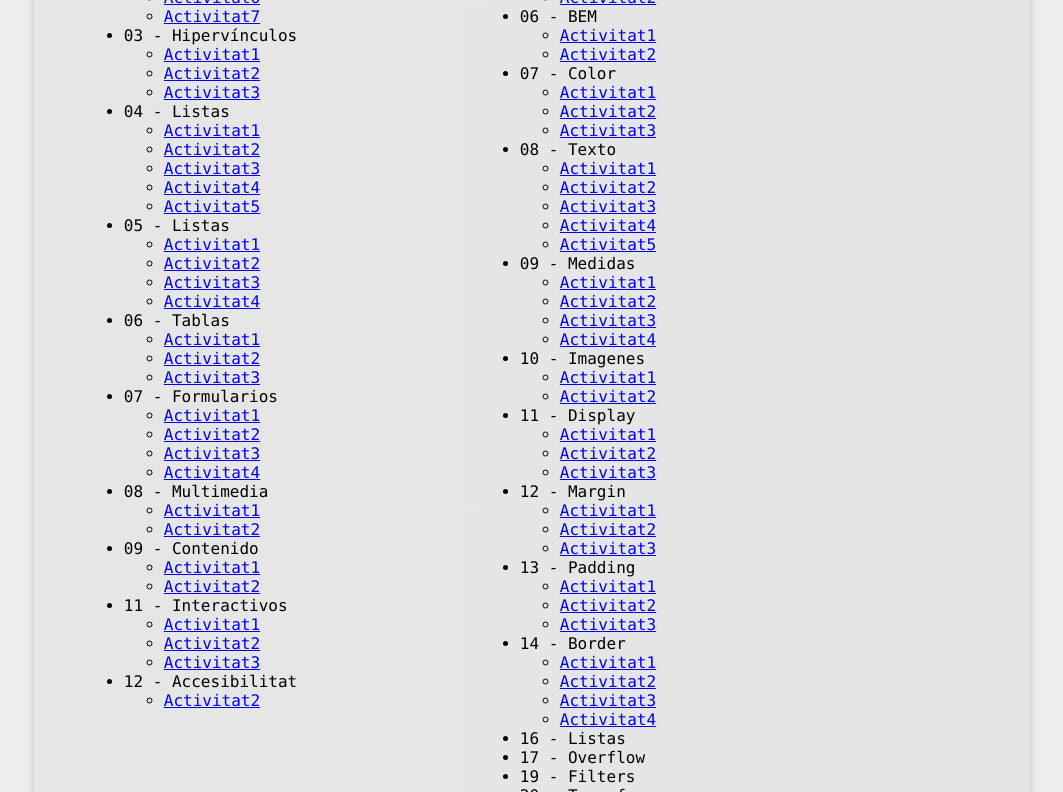
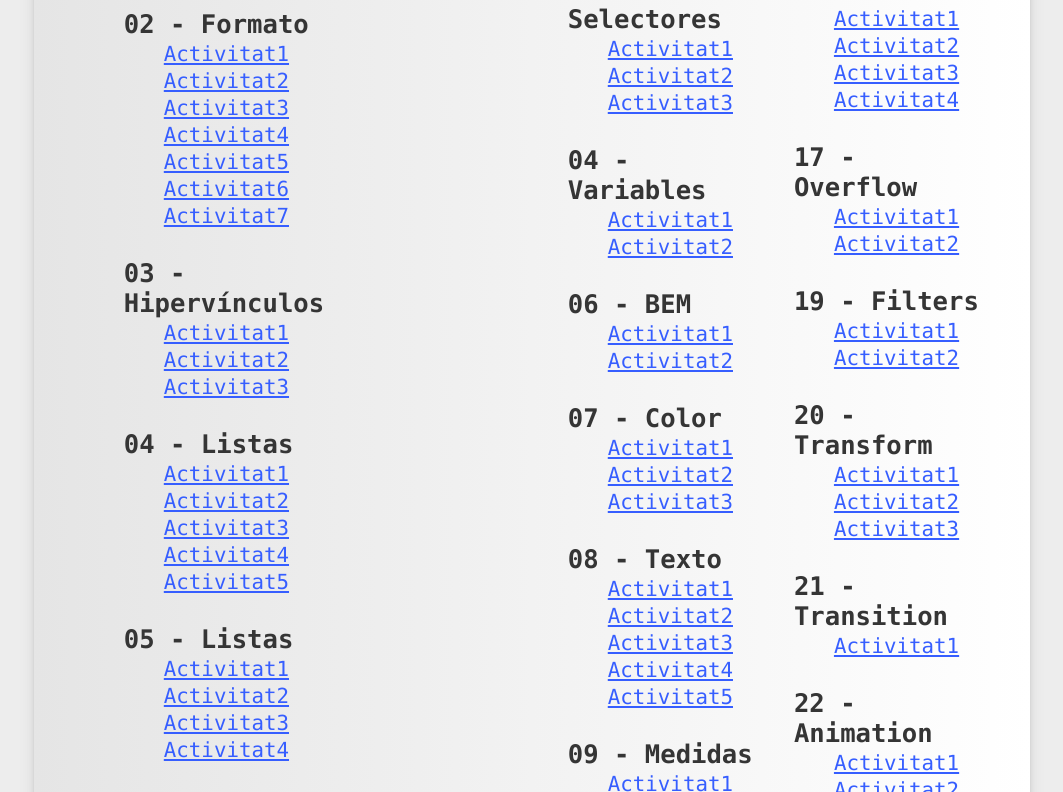
Before and after one commit to joeleguren/portafoli, a plain HTML site: page activitats/activitats.html in a window 1280 px wide. Shown: the part 506-1298 px from the top of the page, without its empty margins (84-1147 px from the left). Drawn offline with Linux system fonts and the light colour scheme.

Commit message:
Portafoli. Activitats v2 i Wireframes v1
Modifico activitats.html millorant l'aspecte dels enllaços i quadrant la informació. Afegeixo wireframes.html.

```diff
--- a/activitats/activitats.html
+++ b/activitats/activitats.html
@@ -18,7 +18,7 @@
                     <li class="element"><a class="element-a" href="#">Sobre Mi</a></li>
                     <li class="element"><a class="element-a" href="#">Activitats</a></li>
                     <li class="element"><a class="element-a" href="#">Contacte</a></li>
-                    <li class="element"><a class="element-a" href="#">Wireframes</a></li>
+                    <li class="element"><a class="element-a" href="../wireframes.html">Wireframes</a></li>
                 </ul>
             </nav>
             <div class="logos-container">
@@ -29,15 +29,16 @@
     </header>
     <main>
         <section class="intro-section">
-                <h1 class="title">Activitats: <span><a class="no-styles-a" href="https://programadorwebvalencia.com/">Programador Web Valencia</a></span></h1>
+                <h1 class="title">Activitats: <span><a class="no-styles-a" target="_blank" href="https://programadorwebvalencia.com/">Programador Web Valencia</a></span></h1>
+                <h2 class="sub-title">· Recull d'activitats realitzades per als cursos d'<span class="orange-span">HTML</span> i <span class="blue-span">CSS</span>.</h2>
         </section>
         <section class="intro-section-index">
             <div class="content">
                 <div class="div-activitats">
-                    <h2>Activitats HTML</h2>
+                    <h2 class="h2-activitats">Activitats HTML</h2>
                     <ul>
-                        <li>02 - Formato</li>
-                        <ul>
+                        <li class="leccion-title">02 - Formato</li>
+                        <ul class="ul-activitats">
                             <li><a href="html/02_formato/activitat_1.html">Activitat1</a></li>
                             <li><a href="html/02_formato/activitat_2.html">Activitat2</a></li>
                             <li><a href="html/02_formato/activitat_3.html">Activitat3</a></li>
@@ -46,155 +47,182 @@
                             <li><a href="html/02_formato/activitat_6.html">Activitat6</a></li>
                             <li><a href="html/02_formato/activitat_7.html">Activitat7</a></li>
                         </ul>
-                        <li>03 - Hipervínculos</li>
-                        <ul>
+                        <li class="leccion-title">03 - Hipervínculos</li>
+                        <ul class="ul-activitats">
                             <li><a href="html/03_hipervinculos/activitat_1.html">Activitat1</a></li>
                             <li><a href="html/03_hipervinculos/menu-del-dia.html">Activitat2</a></li>
                             <li><a href="html/03_hipervinculos/activitat_3.html">Activitat3</a></li>
                         </ul>
-                        <li>04 - Listas</li>
-                        <ul>
+                        <li class="leccion-title">04 - Listas</li>
+                        <ul class="ul-activitats">
                             <li><a href="html/04_listas/activitat_1.html">Activitat1</a></li>
                             <li><a href="html/04_listas/activitat_2.html">Activitat2</a></li>
                             <li><a href="html/04_listas/activitat_3.html">Activitat3</a></li>
                             <li><a href="html/04_listas/activitat_4.html">Activitat4</a></li>
                             <li><a href="html/04_listas/activitat_5.html">Activitat5</a></li>
                         </ul>
-                        <li>05 - Listas</li>
-                        <ul>
+                        <li class="leccion-title">05 - Listas</li>
+                        <ul class="ul-activitats">
                             <li><a href="html/05_imagenes/activitat_1.html">Activitat1</a></li>
                             <li><a href="html/05_imagenes/activitat_2.html">Activitat2</a></li>
                             <li><a href="html/05_imagenes/activitat_3.html">Activitat3</a></li>
                             <li><a href="html/05_imagenes/activitat_4.html">Activitat4</a></li>
                         </ul>
-                        <li>06 - Tablas</li>
-                        <ul>
+                        <li class="leccion-title">06 - Tablas</li>
+                        <ul class="ul-activitats">
                             <li><a href="html/06_tablas/activitat_1.html">Activitat1</a></li>
                             <li><a href="html/06_tablas/activitat_2.html">Activitat2</a></li>
                             <li><a href="html/06_tablas/activitat_3.html">Activitat3</a></li>
                         </ul>
-                        <li>07 - Formularios</li>
-                        <ul>
+                        <li class="leccion-title">07 - Formularios</li>
+                        <ul class="ul-activitats">
                             <li><a href="html/07_formularios/activitat_1.html">Activitat1</a></li>
                             <li><a href="html/07_formularios/activitat_2.html">Activitat2</a></li>
                             <li><a href="html/07_formularios/activitat_3.html">Activitat3</a></li>
                             <li><a href="html/07_formularios/activitat_4.html">Activitat4</a></li>
                         </ul>
-                        <li>08 - Multimedia</li>
-                        <ul>
+                        <li class="leccion-title">08 - Multimedia</li>
+                        <ul class="ul-activitats">
                             <li><a href="html/08_multimedia/activitat_1.html">Activitat1</a></li>
                             <li><a href="html/08_multimedia/activitat_2.html">Activitat2</a></li>
                         </ul>
-                        <li>09 - Contenido</li>
-                        <ul>
+                        <li class="leccion-title">09 - Contenido</li>
+                        <ul class="ul-activitats">
                             <li><a href="html/09_contenido/activitat_1.html">Activitat1</a></li>
                             <li><a href="html/09_contenido/activitat_2.html">Activitat2</a></li>
                         </ul>
-                        <li>11 - Interactivos</li>
-                        <ul>
+                        <li class="leccion-title">11 - Interactivos</li>
+                        <ul class="ul-activitats">
                             <li><a href="html/11_interactivos/activitat_1.html">Activitat1</a></li>
                             <li><a href="html/11_interactivos/activitat_2.html">Activitat2</a></li>
                             <li><a href="html/11_interactivos/activitat_3.html">Activitat3</a></li>
                         </ul>
-                        <li>12 - Accesibilitat</li>
-                        <ul>
+                        <li class="leccion-title">12 - Accesibilitat</li>
+                        <ul class="ul-activitats">
                             <li><a href="html/12_accesibilitat/activitat_2.html">Activitat2</a></li>
                         </ul>
 
                     </ul>
                 </div>
+                <div>
+                    <h2 class="h2-activitats">Activitats CSS</h2>
+                    <div class="div-global-css">
                         <div class="div-activitats-css">
-                    <h2>Activitats CSS</h2>
                             <ul>
-                        <li>03 - Selectores</li>
-                        <ul>
+                                <li class="leccion-title">03 - Selectores</li>
+                                <ul class="ul-activitats">
                                     <li><a href="css/03_selectores/activitat_1.html">Activitat1</a></li>
                                     <li><a href="css/03_selectores/activitat_2.html">Activitat2</a></li>
                                     <li><a href="css/03_selectores/activitat_3.html">Activitat3</a></li>
                                 </ul>
-                        <li>04 - Variables</li>
-                        <ul>
+                                <li class="leccion-title">04 - Variables</li>
+                                <ul class="ul-activitats">
                                     <li><a href="css/04_variables/activitat_1.html">Activitat1</a></li>
                                     <li><a href="css/04_variables/activitat_2.html">Activitat2</a></li>
                                 </ul>
-                        <li>06 - BEM</li>
-                        <ul>
+                                <li class="leccion-title">06 - BEM</li>
+                                <ul class="ul-activitats">
                                     <li><a href="css/06_bem/activitat_1.html">Activitat1</a></li>
                                     <li><a href="css/06_bem/activitat_2.html">Activitat2</a></li>
                                 </ul>
-                        <li>07 - Color</li>
-                        <ul>
+                                <li class="leccion-title">07 - Color</li>
+                                <ul class="ul-activitats">
                                     <li><a href="css/07_color/activitat_1.html">Activitat1</a></li>
                                     <li><a href="css/07_color/activitat_2.html">Activitat2</a></li>
                                     <li><a href="css/07_color/activitat_3.html">Activitat3</a></li>
                                 </ul>
-                        <li>08 - Texto</li>
-                        <ul>
+                                <li class="leccion-title">08 - Texto</li>
+                                <ul class="ul-activitats">
                                     <li><a href="css/08_texto/activitat_1.html">Activitat1</a></li>
                                     <li><a href="css/08_texto/activitat_2.html">Activitat2</a></li>
                                     <li><a href="css/08_texto/activitat_3.html">Activitat3</a></li>
                                     <li><a href="css/08_texto/activitat_4.html">Activitat4</a></li>
                                     <li><a href="css/08_texto/activitat_5.html">Activitat5</a></li>
                                 </ul>
-                        <li>09 - Medidas</li>
-                        <ul>
+                                <li class="leccion-title">09 - Medidas</li>
+                                <ul class="ul-activitats">
                                     <li><a href="css/09_medidas/activitat_1.html">Activitat1</a></li>
                                     <li><a href="css/09_medidas/activitat_2.html">Activitat2</a></li>
                                     <li><a href="css/09_medidas/activitat_3.html">Activitat3</a></li>
                                     <li><a href="css/09_medidas/activitat_4.html">Activitat4</a></li>
                                 </ul>
-                        <li>10 - Imagenes</li>
-                        <ul>
+                                <li class="leccion-title">10 - Imagenes</li>
+                                <ul class="ul-activitats">
                                     <li><a href="css/10_imagenes/activitat_1.html">Activitat1</a></li>
                                     <li><a href="css/10_imagenes/activitat_2.html">Activitat2</a></li>
                                 </ul>
-                        <li>11 - Display</li>
-                        <ul>
+                                <li class="leccion-title">11 - Display</li>
+                                <ul class="ul-activitats">
                                     <li><a href="css/11_display/activitat_1.html">Activitat1</a></li>
                                     <li><a href="css/11_display/activitat_2.html">Activitat2</a></li>
                                     <li><a href="css/11_display/activitat_3.html">Activitat3</a></li>
                                 </ul>
-                        <li>12 - Margin</li>
-                        <ul>
+                                <li class="leccion-title">12 - Margin</li>
+                                <ul class="ul-activitats">
                                     <li><a href="css/12_margin/activitat_1.html">Activitat1</a></li>
                                     <li><a href="css/12_margin/activitat_2.html">Activitat2</a></li>
                                     <li><a href="css/12_margin/activitat_3.html">Activitat3</a></li>
                                 </ul>
-                        <li>13 - Padding</li>
-                        <ul>
+                                <li class="leccion-title">13 - Padding</li>
+                                <ul class="ul-activitats">
                                     <li><a href="css/13_padding/activitat_1.html">Activitat1</a></li>
                                     <li><a href="css/13_padding/activitat_2.html">Activitat2</a></li>
                                     <li><a href="css/13_padding/activitat_3.html">Activitat3</a></li>
                                 </ul>
-                        <li>14 - Border</li>
-                        <ul>
+                                <li class="leccion-title">14 - Border</li>
+                                <ul class="ul-activitats">
                                     <li><a href="css/14_border/activitat_1.html">Activitat1</a></li>
                                     <li><a href="css/14_border/activitat_2.html">Activitat2</a></li>
                                     <li><a href="css/14_border/activitat_3.html">Activitat3</a></li>
                                     <li><a href="css/14_border/activitat_4.html">Activitat4</a></li>
                                 </ul>
-                        <li>16 - Listas</li>
-                        <ul>
                             </ul>
-                        <li>17 - Overflow</li>
-                        <ul>
+                        </div>
+                        <div class="div-activitats-css">
+                            <ul class="css-2">
+                                <li class="leccion-title">16 - Listas</li>
+                                <ul class="ul-activitats">
+                                    <li><a href="css/16_listas/activitat_1.html">Activitat1</a></li>
+                                    <li><a href="css/16_listas/activitat_2.html">Activitat2</a></li>
+                                    <li><a href="css/16_listas/activitat_3.html">Activitat3</a></li>
+                                    <li><a href="css/16_listas/activitat_4.html">Activitat4</a></li>
                                 </ul>
-                        <li>19 - Filters</li>
-                        <ul>
+                                <li class="leccion-title">17 - Overflow</li>
+                                <ul class="ul-activitats">
+                                    <li><a href="css/17_overflow/activitat_1.html">Activitat1</a></li>
+                                    <li><a href="css/17_overflow/activitat_2.html">Activitat2</a></li>
                                 </ul>
-                        <li>20 - Transform</li>
-                        <ul>
+                                <li class="leccion-title">19 - Filters</li>
+                                <ul class="ul-activitats">
+                                    <li><a href="css/19_filters/activitat_1.html">Activitat1</a></li>
+                                    <li><a href="css/19_filters/activitat_2.html">Activitat2</a></li>
                                 </ul>
-                        <li>21 - Transition</li>
-                        <ul>
+                                <li class="leccion-title">20 - Transform</li>
+                                <ul class="ul-activitats">
+                                    <li><a href="css/20_transform/activitat_1.html">Activitat1</a></li>
+                                    <li><a href="css/20_transform/activitat_2.html">Activitat2</a></li>
+                                    <li><a href="css/20_transform/activitat_3.html">Activitat3</a></li>
                                 </ul>
-                        <li>22 - Animation</li>
-                        <ul>
+                                <li class="leccion-title">21 - Transition</li>
+                                <ul class="ul-activitats">
+                                    <li><a href="css/21_transition/activitat_1.html">Activitat1</a></li>
                                 </ul>
-                        <li>23 - 3d</li>
-                        <ul>
+                                <li class="leccion-title">22 - Animation</li>
+                                <ul class="ul-activitats">
+                                    <li><a href="css/22_animation/activitat_1.html">Activitat1</a></li>
+                                    <li><a href="css/22_animation/activitat_2.html">Activitat2</a></li>
+                                    <li><a href="css/22_animation/activitat_3.html">Activitat3</a></li>
+                                    <li><a href="css/22_animation/activitat_4.html">Activitat4</a></li>
+                                    <li><a href="css/22_animation/activitat_5.html">Activitat5</a></li>
+                                </ul>
+                                <li class="leccion-title">23 - 3d</li>
+                                <ul class="ul-activitats">
+                                    <li><a href="css/23_3d/activitat_1.html">Activitat1</a></li>
+                                    <li><a href="css/23_3d/activitat_2.html">Activitat2</a></li>
                                 </ul>
                             </ul>
+                        </div>
+                    </div>
                 </div>
             </div>
         </section>
--- a/portafoli/css/styles.css
+++ b/portafoli/css/styles.css
@@ -4,9 +4,11 @@
     --grey2: #e6e6e6;
     --grey3: #e5e5e5;
     --blue: #365EFF;
+    --blue2: #0024b6;
     --orange: #FF3300;
-    --orange-pv: #F7B143;
+    --orange-pv: #e89717;
     --black: #313131;
+    --black2: #353535;
 }
 
 @font-face {
@@ -54,16 +56,19 @@ header {
 .h1-header {
     margin: 10px;
     color: var(--blue);
-    & a {
+}
+
+.h1-header a {
     text-decoration: none;
     color: inherit;
     display: inline-block;
     transition: transform 0.2s ease-in-out;
 }
-    &:hover a {
+
+.h1-header:hover a {
     transform: scale(1.1);
 }
-}
+
 
 nav {
     font-size: 1.2rem;
@@ -82,7 +87,7 @@ nav {
 }
 
 .element {
-    margin-inline: 15px;
+    margin: 15px;
 }
 
 .element-a {
@@ -92,16 +97,18 @@ nav {
     text-decoration: none;
     color: black;
     transition: transform 0.3s ease-in-out;
-    &:hover {
+}
+
+.element-a:hover {
     color: var(--blue);
     transform: translateY(-1px);
-    }
 }
 
 .no-styles-a {
     text-decoration: none;
     color: inherit;
 }
+
 
 .logos-container {
     display: flex;
@@ -115,11 +122,12 @@ nav {
     width: 33px;
     margin: 10px;
     transition: transform 0.2s ease-in-out;
-    &:hover {
+
+}
+
+.logo:hover {
     transform: translateY(-4px);
 }
-}
-
 
 
 main {
@@ -129,22 +137,35 @@ main {
 }
 
 .intro-section {
+    margin-top: 43px;
+    margin-inline: 3% 7%;
+}
+
+.img-esbos {
+    width: 100%;
+}
+
+.intro-section-wireframes {
+    display: flex;
     margin-top: 10px;
     margin-inline: 3% 7%;
+    margin-bottom: 50px;
 }
 
 .intro-section-index {
     margin-top: 70px;
     margin-inline: 3% 7%;
     display: flex;
+    overflow: auto;
 }
 
 .title {
     font-size: 2.3rem;
-    & span {
+}
+
+.title span {
     color: var(--orange-pv);
     font-size: 2rem;
-    }
 }
 
 
@@ -154,18 +175,21 @@ main {
 }
 
 .sub-title {
+    margin-top: 5px;
+    color: var(--black2);
     font-weight: 600;
     font-size: 1.5rem;
 }
 
 .blue-span {
     color: var(--blue);
+    transition: transform 0.3s ease;
 }
-
 
 
 .orange-span {
     color: var(--orange);
+    transition: transform;
 }
 
 .ul-intro-left {
@@ -174,9 +198,10 @@ main {
     list-style: none;
     display: flex;
     color: black;
-    &:hover {
+}
+
+.ul-intro-left:hover {
     color: var(--blue);
-    }
 }
 
 .div-intro-left {
@@ -186,6 +211,7 @@ main {
 .div-intro-right {
     display: flex;
     margin-inline: auto;
+    align-items: center;
 }
 
 .img-joel {
@@ -202,8 +228,8 @@ main {
 
 .button {
     display: block;
-    font-size: 1.3rem;
-    padding: 20px;
+    font-size: 1.5rem;
+    padding: 18px;
     padding-block: 10px;
     background-color: var(--black);
     margin-right: 100px;
@@ -218,19 +244,20 @@ main {
       0 22.3px 17.9px rgba(0, 0, 0, 0.072)
     ;
     transition: transform 0.3s ease;
-    &:hover {
+}
+
+.button:hover {
     color: var(--black);
     font-weight: bold;
     background-color: var(--light-grey);
     transform: translateY(-6px);
-    }
 }
 
 .content {
     display: flex;
     margin-inline: 4%;
     width: 100%;
-    background: linear-gradient(to right, var(--grey2), var(--grey3));
+    background: linear-gradient(to right, var(--grey3), white);
     border-radius: 20px;
     box-shadow:
       0 2.8px 2.2px rgba(0, 0, 0, 0.034),
@@ -240,10 +267,77 @@ main {
     ;
     margin-bottom: 100px;
     padding: 50px;
+    overflow: auto;
+    justify-content: center;
+}
+
+.sub-content {
+    width: 100%;
+}
+
+.div-global-css {
+    display: flex;
+}
+
+.ul-activitats {
+    margin-bottom: 30px;
 }
 
 .div-activitats {
     margin-right: 20%;
+}
+
+.leccion-title {
+    font-size: 1.6rem;
+    font-weight: 600;
+    color: var(--black2);
+}
+
+.h2-activitats {
+    text-align: center;
+    font-size: 1.9rem;
+}
+
+.div-activitats ul {
+    font-size: 1.3rem;
+    list-style: none;
+}
+
+.div-activitats ul li a{
+    display: block;
+    font-weight: 500;
+    margin-top: 3px;
+    color: var(--blue);
+    transition: transform 0.2s ease-in-out;
+}
+
+.div-activitats ul li a:hover{
+    transform: translateX(20px);
+    color: var(--blue2);
+}
+
+.div-activitats-css ul {
+    margin-top: 0;
+    font-size: 1.3rem;
+    list-style: none;
+}
+
+.div-activitats-css ul li a{
+    display: block;
+    font-weight: 500;
+    margin-top: 3px;
+    color: var(--blue);
+    transition: transform 0.2s ease-in-out;
+}
+
+.div-activitats-css ul li a:hover{
+    transform: translateX(20px);
+    color: var(--blue2);
+}
+
+.section-esbos {
+    display: flex;
+    justify-content: center;
 }
 
 .footer {
@@ -265,8 +359,10 @@ main {
 .logo-footer {
     width: 50px;
     margin: 10px;
+    margin-left: 4px;
     transition: transform 0.2s ease-in-out;
-    &:hover {
+}
+
+.logo-footer:hover {
     transform: translateY(-4px);
 }
-}
```
Also changed, not shown: index.html (+4 -2 lines), wireframes.html (added, +54 -0 lines). Lines whose indentation alone changed are shown as unchanged.
